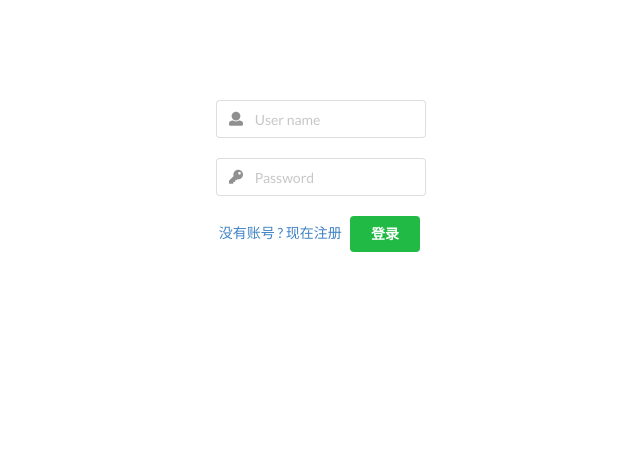
After one commit to ItManHarry/wechat, a Flask app: page /main/index in a window 1280 px wide. The commit adds this page. Shown: the top 451 px of the page, without its empty margins (319-959 px from the left). Run offline with Flask 2, Linux system fonts and the light colour scheme; some libraries are stand-ins or nearby versions.

Commit message:
index page ; login page

```diff
--- a/chat/__init__.py
+++ b/chat/__init__.py
@@ -1,4 +1,4 @@
-from flask import Flask, render_template
+from flask import Flask, render_template, redirect, url_for
 import click, uuid
 from chat.config import settings
 from chat.plugins import db, moment, socketio
@@ -17,9 +17,9 @@ def create_app(setting=None):
     register_app_commands(app)
     return app
 def register_app_global_url(app):
-    @app.route('/chat/index')
+    @app.route('/')
     def index():
-        return '<h1>Chat Index</h1>'
+        return redirect(url_for('main.index'))
     @app.route('/ui/index')
     def ui():
         user = User.query.first()
@@ -39,7 +39,9 @@ def register_app_shell_context(app):
         return dict(db=db)
 def register_app_views(app):
     from chat.views.auth import bp_auth
+    from chat.views.main import bp_main
     app.register_blueprint(bp_auth, url_prefix='/auth')
+    app.register_blueprint(bp_main, url_prefix='/main')
 def register_app_commands(app):
     @app.cli.command()
     @click.option('--username', prompt=True, help='管理员账号')
--- a/chat/templates/_nav.html
+++ b/chat/templates/_nav.html
@@ -1,4 +1,4 @@
-<div class="ui menu pointing">
+<!--div class="ui menu pointing">
   <a class="active item">
     Home
   </a>
@@ -8,4 +8,4 @@
   <a class="item">
     Friends
   </a>
-</div>
+</div-->
--- /dev/null
+++ b/chat/templates/main/index.html
@@ -0,0 +1,27 @@
+{% extends 'base.html' %}
+{% block title %}Chat Room{% endblock %}
+<script>
+  {{ super() }}
+
+</script>
+{% block main %}
+    <div class="ui center aligned container">
+        <div class="row" style="margin-top:100px;">
+            <div class="column">
+                <div class="ui left icon input">
+                    <i class="ui user icon"></i>
+                    <input type="text" placeholder="User name">
+                </div><br><br>
+                <div class="ui left icon input">
+                    <i class="ui key icon"></i>
+                    <input type="password" placeholder="Password">
+                </div><br><br>
+                <a href="#">没有账号 ? 现在注册</a>&nbsp;&nbsp;
+                <div class="ui animated green button">
+                    <div class="content visible">登录</div>
+                    <div class="content hidden"><i class="sign-in icon"></i></div>
+                </div>
+            </div>
+        </div>
+    </div>
+{% endblock %}
--- /dev/null
+++ b/chat/views/main.py
@@ -0,0 +1,5 @@
+from flask import Blueprint, render_template
+bp_main = Blueprint('main', __name__)
+@bp_main.route('/index')
+def index():
+    return render_template('main/index.html')
```
